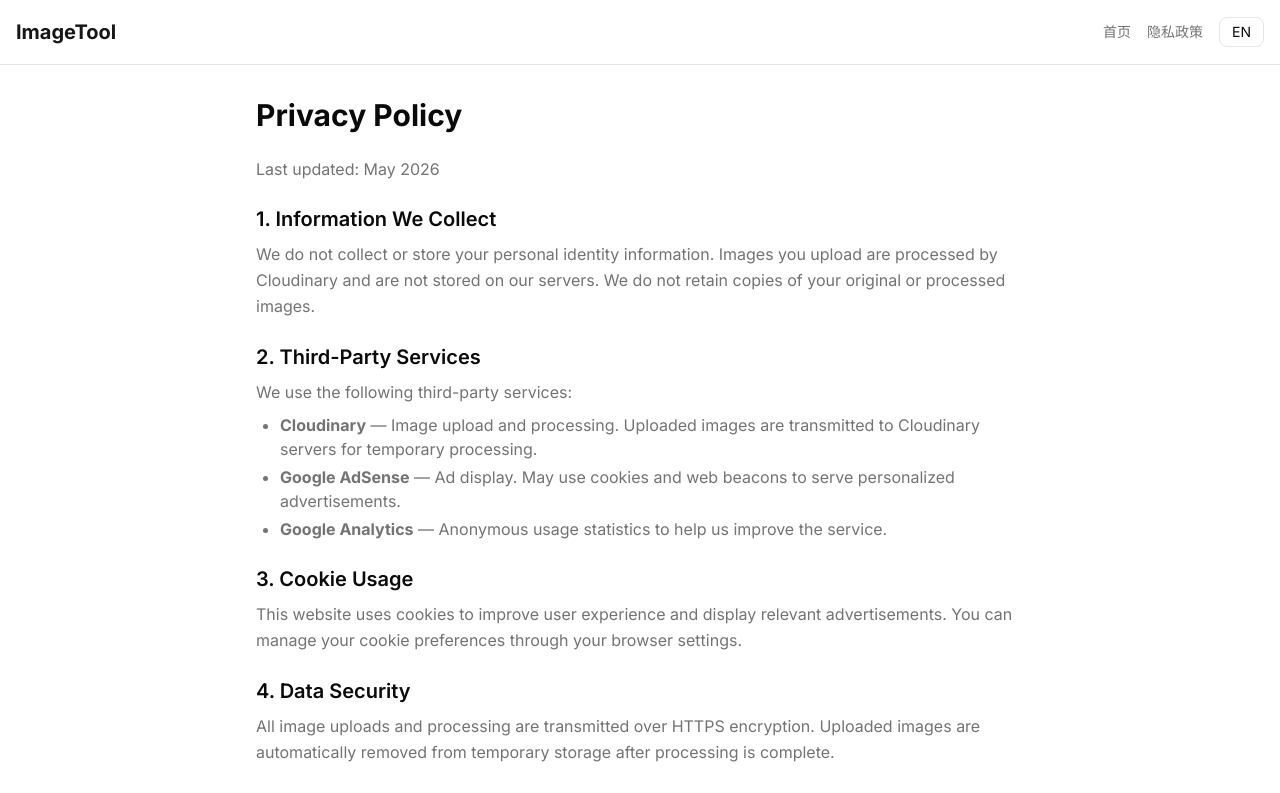
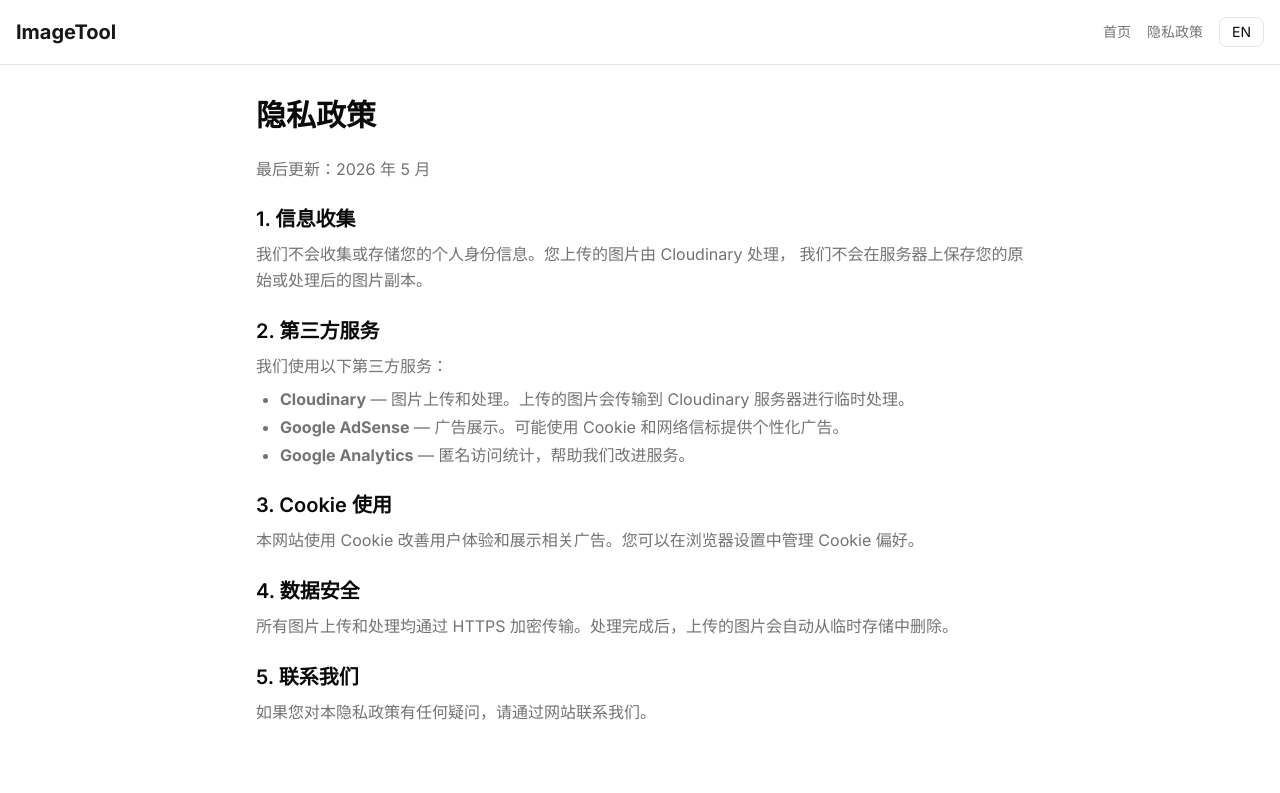
Before and after one commit to wuyujiazpw-wq/imagestool, a Next.js app: page /privacy in a window 1280 px wide. Shown: the top 793 px of the page. Built offline with nearby package versions, Linux system fonts and the light colour scheme.

Commit message:
feat: add Chinese translation for privacy policy page

```diff
--- a/src/app/privacy/page.tsx
+++ b/src/app/privacy/page.tsx
@@ -1,10 +1,59 @@
-import type { Metadata } from 'next';
+// src/app/privacy/page.tsx
+'use client';
 
-export const metadata: Metadata = {
-  title: 'Privacy Policy - ImageTool',
-};
+import { useT } from '@/components/LanguageProvider';
 
 export default function PrivacyPage() {
+  const { locale } = useT();
+
+  if (locale === 'zh') {
+    return (
+      <article className="max-w-3xl mx-auto space-y-6">
+        <h1 className="text-3xl font-bold">隐私政策</h1>
+        <p className="text-muted-foreground">最后更新：2026 年 5 月</p>
+
+        <section className="space-y-2">
+          <h2 className="text-xl font-semibold">1. 信息收集</h2>
+          <p className="text-muted-foreground leading-relaxed">
+            我们不会收集或存储您的个人身份信息。您上传的图片由 Cloudinary 处理，
+            我们不会在服务器上保存您的原始或处理后的图片副本。
+          </p>
+        </section>
+
+        <section className="space-y-2">
+          <h2 className="text-xl font-semibold">2. 第三方服务</h2>
+          <p className="text-muted-foreground leading-relaxed">我们使用以下第三方服务：</p>
+          <ul className="list-disc pl-6 space-y-1 text-muted-foreground">
+            <li><strong>Cloudinary</strong> — 图片上传和处理。上传的图片会传输到 Cloudinary 服务器进行临时处理。</li>
+            <li><strong>Google AdSense</strong> — 广告展示。可能使用 Cookie 和网络信标提供个性化广告。</li>
+            <li><strong>Google Analytics</strong> — 匿名访问统计，帮助我们改进服务。</li>
+          </ul>
+        </section>
+
+        <section className="space-y-2">
+          <h2 className="text-xl font-semibold">3. Cookie 使用</h2>
+          <p className="text-muted-foreground leading-relaxed">
+            本网站使用 Cookie 改善用户体验和展示相关广告。您可以在浏览器设置中管理 Cookie 偏好。
+          </p>
+        </section>
+
+        <section className="space-y-2">
+          <h2 className="text-xl font-semibold">4. 数据安全</h2>
+          <p className="text-muted-foreground leading-relaxed">
+            所有图片上传和处理均通过 HTTPS 加密传输。处理完成后，上传的图片会自动从临时存储中删除。
+          </p>
+        </section>
+
+        <section className="space-y-2">
+          <h2 className="text-xl font-semibold">5. 联系我们</h2>
+          <p className="text-muted-foreground leading-relaxed">
+            如果您对本隐私政策有任何疑问，请通过网站联系我们。
+          </p>
+        </section>
+      </article>
+    );
+  }
+
   return (
     <article className="max-w-3xl mx-auto space-y-6">
       <h1 className="text-3xl font-bold">Privacy Policy</h1>
```
